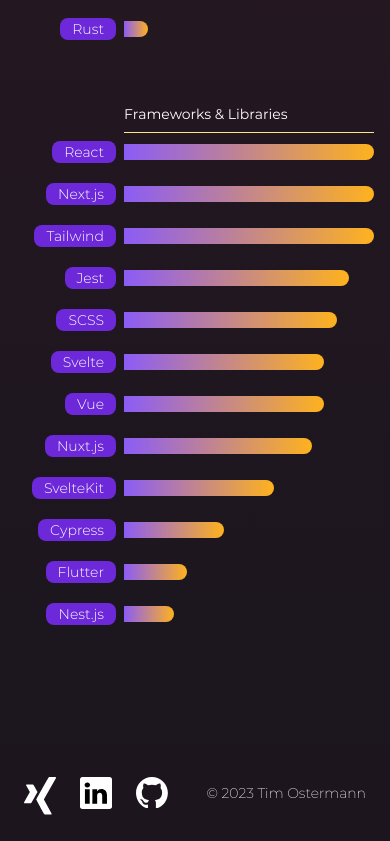
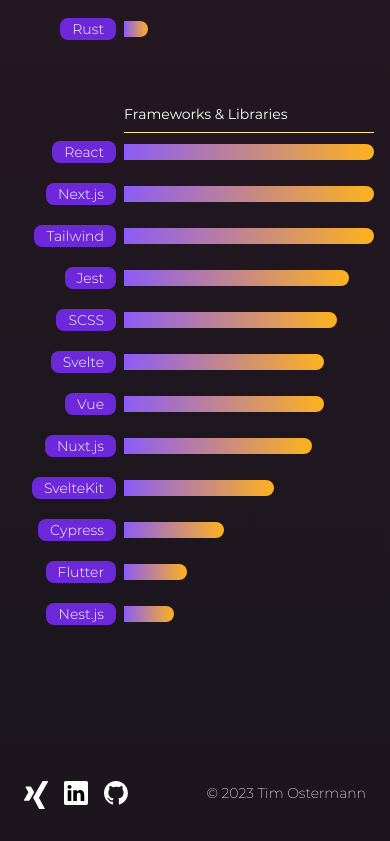
Before and after one commit to timostermann/portfolio, a SvelteKit app: page / in a window 390 px wide. Shown: the part 2759-3600 px from the top of the page. Built offline with nearby package versions, Linux system fonts and the light colour scheme.

Commit message:
style: fix footer styling for mobile

```diff
--- a/src/components/organisms/Footer.svelte
+++ b/src/components/organisms/Footer.svelte
@@ -8,7 +8,7 @@
 	<div
 		class="z-20 flex h-24 w-full items-center justify-between bg-primary-900 bg-opacity-80 px-6 text-sm font-extralight"
 	>
-		<ul class="flex list-none gap-6">
+		<ul class="flex list-none gap-4 sm:gap-6">
 			{#each footerLinks as link}
 				<li>
 					<a
@@ -16,7 +16,7 @@
 						target="_blank"
 						rel="noreferrer"
 						title={link.title}
-						class="block h-8 w-8 cursor-pointer transition-transform hover:scale-110"
+						class="block h-6 w-6 cursor-pointer transition-transform hover:scale-110 sm:h-8 sm:w-8"
 						><svelte:component this={link.icon} /></a
 					>
 				</li>
```
